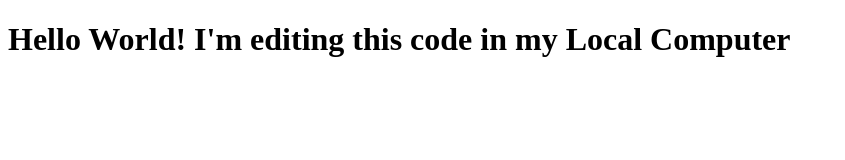
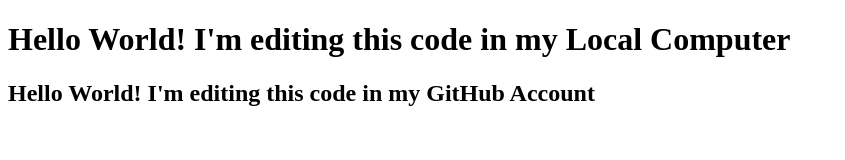
Before and after one commit to CoffeeJ3lly/github-tutorial-1, a plain HTML site: page index.html in a window 1280 px wide. Shown: the whole page, without its empty margins (0-845 px from the left). Drawn offline with Linux system fonts and the light colour scheme.

Commit message:
Update index.html

```diff
--- a/index.html
+++ b/index.html
@@ -7,5 +7,6 @@
   </head>
   <body>
     <h1>Hello World! I'm editing this code in my Local Computer</h1>
+    <h2>Hello World! I'm editing this code in my GitHub Account</h2>
   </body>
 </html>
```
